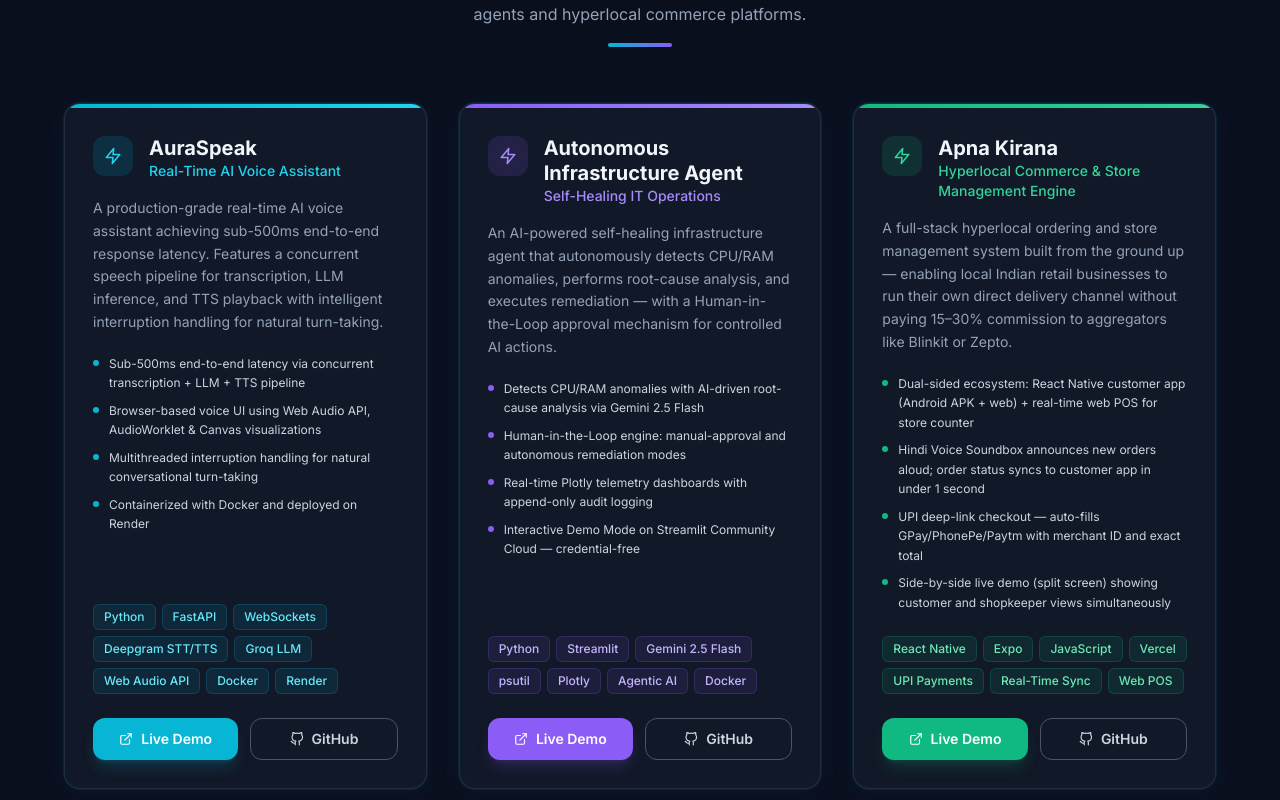
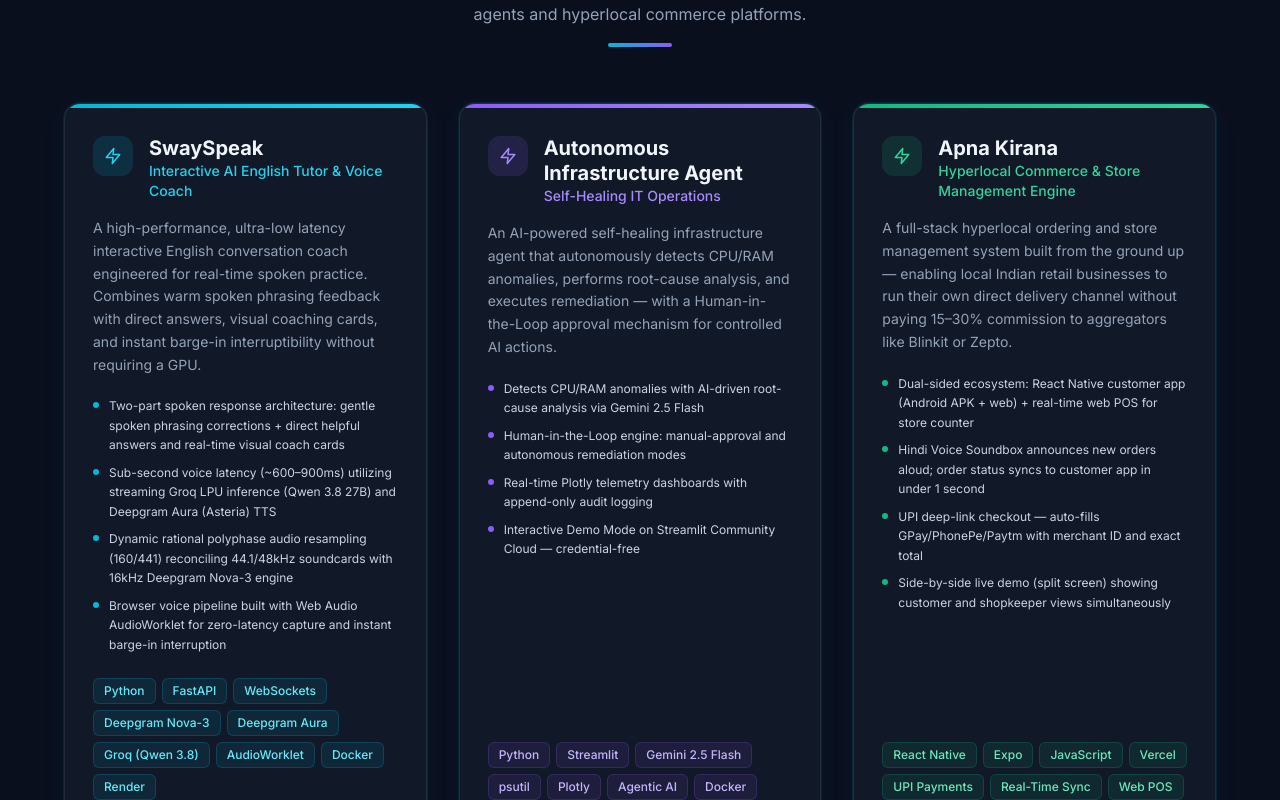
Before and after one commit to Mani1454/portfolio, a React (Vite) app: page / in a window 1280 px wide. Shown: the part 2740-3540 px from the top of the page. Built offline with nearby package versions, Linux system fonts and the light colour scheme.

Commit message:
update: replace AuraSpeak with SwaySpeak English tutor project

```diff
--- a/src/data/portfolio.js
+++ b/src/data/portfolio.js
@@ -102,20 +102,20 @@
 
 export const projects = [
   {
-    title: 'AuraSpeak',
-    subtitle: 'Real-Time AI Voice Assistant',
+    title: 'SwaySpeak',
+    subtitle: 'Interactive AI English Tutor & Voice Coach',
     description:
-      'A production-grade real-time AI voice assistant achieving sub-500ms end-to-end response latency. ' +
-      'Features a concurrent speech pipeline for transcription, LLM inference, and TTS playback with intelligent interruption handling for natural turn-taking.',
+      'A high-performance, ultra-low latency interactive English conversation coach engineered for real-time spoken practice. ' +
+      'Combines warm spoken phrasing feedback with direct answers, visual coaching cards, and instant barge-in interruptibility without requiring a GPU.',
     bullets: [
-      'Sub-500ms end-to-end latency via concurrent transcription + LLM + TTS pipeline',
-      'Browser-based voice UI using Web Audio API, AudioWorklet & Canvas visualizations',
-      'Multithreaded interruption handling for natural conversational turn-taking',
-      'Containerized with Docker and deployed on Render',
+      'Two-part spoken response architecture: gentle spoken phrasing corrections + direct helpful answers and real-time visual coach cards',
+      'Sub-second voice latency (~600–900ms) utilizing streaming Groq LPU inference (Qwen 3.8 27B) and Deepgram Aura (Asteria) TTS',
+      'Dynamic rational polyphase audio resampling (160/441) reconciling 44.1/48kHz soundcards with 16kHz Deepgram Nova-3 engine',
+      'Browser voice pipeline built with Web Audio AudioWorklet for zero-latency capture and instant barge-in interruption',
     ],
-    tags: ['Python', 'FastAPI', 'WebSockets', 'Deepgram STT/TTS', 'Groq LLM', 'Web Audio API', 'Docker', 'Render'],
-    liveUrl: 'https://auraspeak.onrender.com/',
-    githubUrl: 'https://github.com/Mani1454/auraspeak',
+    tags: ['Python', 'FastAPI', 'WebSockets', 'Deepgram Nova-3', 'Deepgram Aura', 'Groq (Qwen 3.8)', 'AudioWorklet', 'Docker', 'Render'],
+    liveUrl: 'https://swayspeak.onrender.com/',
+    githubUrl: 'https://github.com/Mani1454/swayspeak',
     accent: 'cyan',
   },
   {
```
Also changed, not shown: 2 other files (tests, documents, lock files or other folders).
